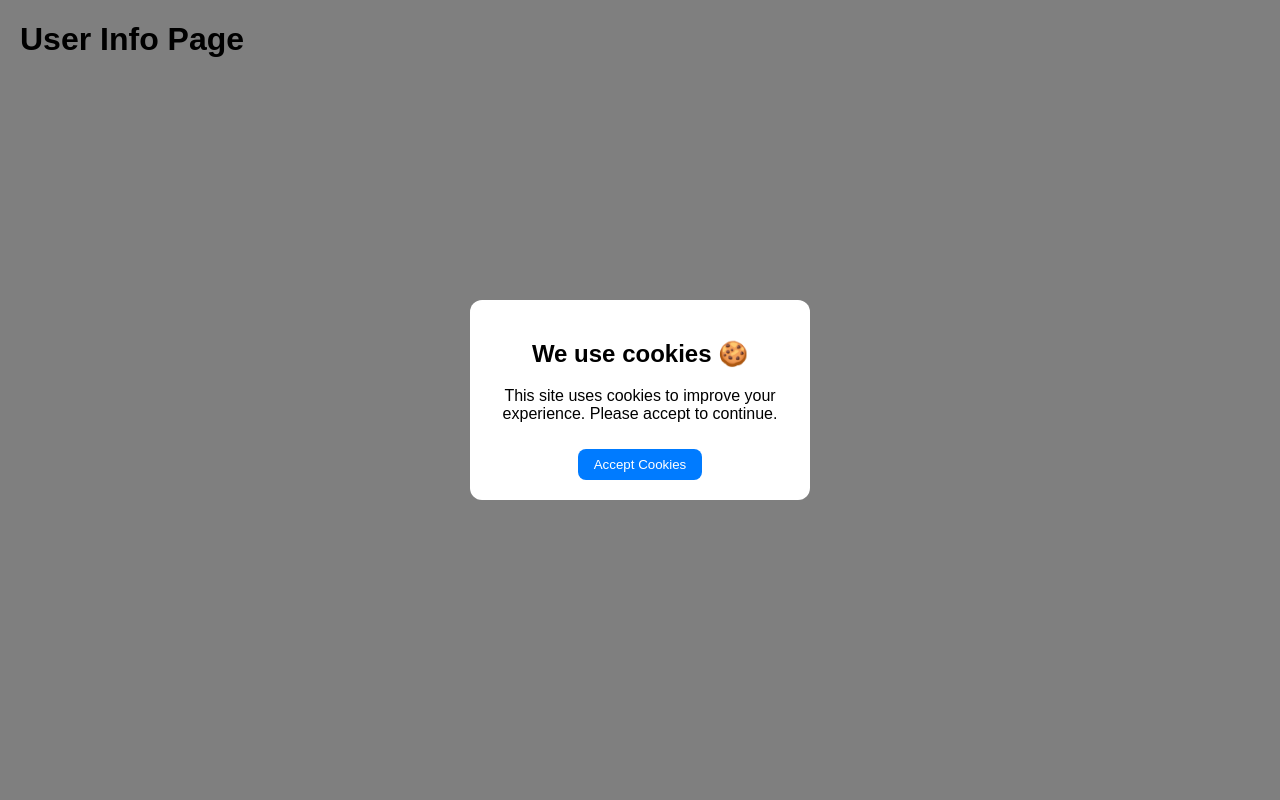
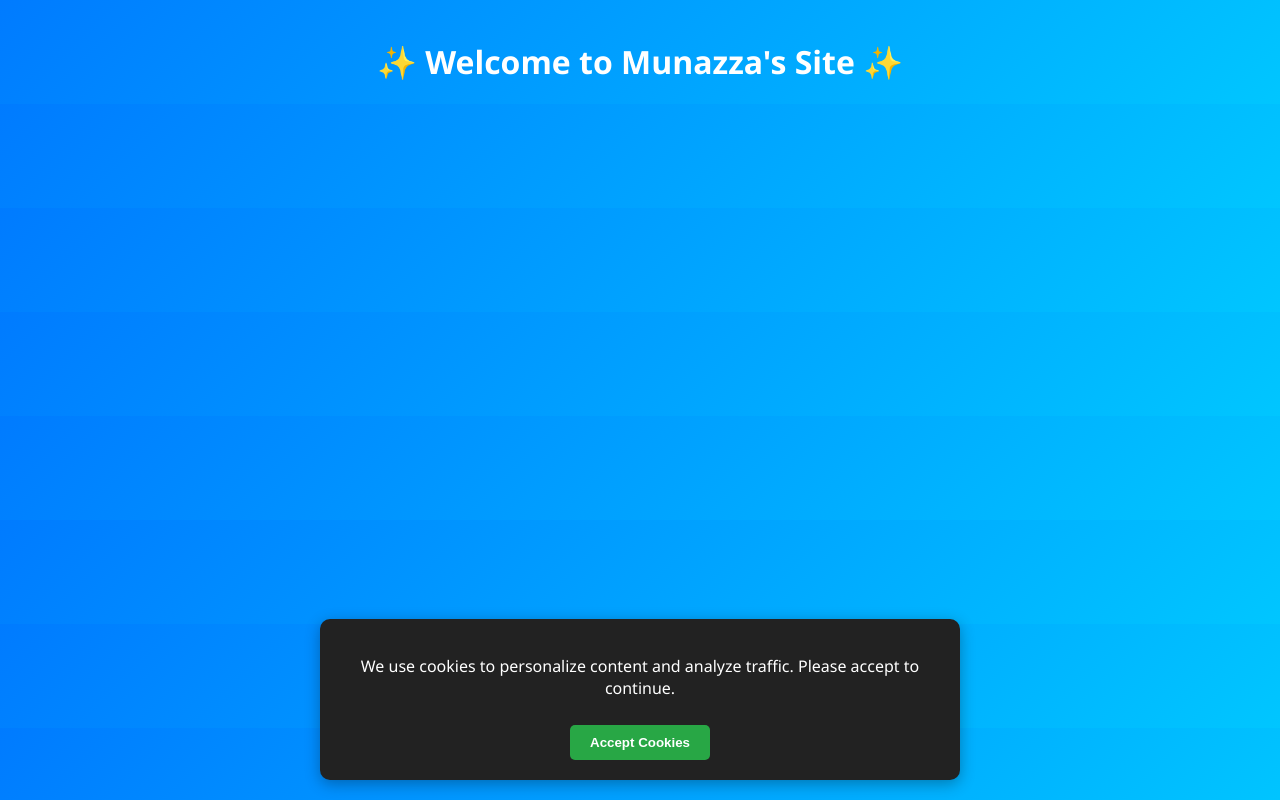
Before and after one commit to Munazza-Malik786/cookies, a PHP site: page / in a window 1280 px wide. Run offline with PHP 8.4, Linux system fonts and the light colour scheme; some libraries are stand-ins or nearby versions.

Commit message:
Update index.php

```diff
--- a/index.php
+++ b/index.php
@@ -2,106 +2,145 @@
 <html lang="en">
 <head>
   <meta charset="UTF-8">
-  <title>User Info Page</title>
+  <meta name="viewport" content="width=device-width, initial-scale=1.0">
+  <title>Munazza's Site</title>
+  <script src="https://accounts.google.com/gsi/client" async defer></script>
   <style>
-    body { font-family: Arial, sans-serif; margin: 20px; }
-    .hidden { display: none; }
-    .popup {
-      position: fixed; inset: 0;
-      background: rgba(0,0,0,0.5);
-      display: flex; align-items: center; justify-content: center;
+    body {
+      font-family: 'Segoe UI', Tahoma, Geneva, Verdana, sans-serif;
+      background: linear-gradient(135deg, #007bff, #00c6ff);
+      color: white;
+      text-align: center;
+      margin: 0;
+      padding: 0;
     }
-    .popup-content {
-      background: white; padding: 20px; border-radius: 12px;
-      text-align: center; max-width: 300px;
+
+    .cookies-popup {
+      position: fixed;
+      bottom: 20px;
+      left: 50%;
+      transform: translateX(-50%);
+      background: #222;
+      padding: 20px;
+      border-radius: 10px;
+      color: white;
+      box-shadow: 0 4px 15px rgba(0,0,0,0.3);
+      z-index: 1000;
     }
-    button {
-      margin-top: 10px; padding: 8px 16px;
-      border: none; border-radius: 8px;
-      background: #007bff; color: white; cursor: pointer;
+    .cookies-popup button {
+      background: #28a745;
+      color: white;
+      border: none;
+      padding: 10px 20px;
+      margin-top: 10px;
+      border-radius: 5px;
+      cursor: pointer;
+      font-weight: bold;
     }
-    button:hover { background: #0056b3; }
-    .card { border: 1px solid #ccc; padding: 12px; margin-top: 12px; border-radius: 8px; }
+
+    .profile-card {
+      display: none;
+      background: white;
+      color: black;
+      max-width: 350px;
+      margin: 60px auto;
+      padding: 20px;
+      border-radius: 15px;
+      box-shadow: 0 6px 20px rgba(0,0,0,0.3);
+      text-align: center;
+    }
+
+    .profile-card img {
+      width: 80px;
+      height: 80px;
+      border-radius: 50%;
+      margin-bottom: 15px;
+      border: 3px solid #007bff;
+    }
+
+    .profile-card h2 {
+      margin: 5px 0;
+      color: #007bff;
+    }
+
+    .profile-card p {
+      margin: 5px 0;
+      color: #333;
+    }
+
+    .google-btn {
+      margin-top: 20px;
+      display: none;
+      justify-content: center;
+    }
   </style>
-  <script src="https://accounts.google.com/gsi/client" async defer></script>
 </head>
 <body>
 
-  <h1>User Info Page</h1>
+  <h1 style="margin-top:40px;">✨ Welcome to Munazza's Site ✨</h1>
 
-  <!-- Cookies Popup -->
-  <div id="cookiePopup" class="popup">
-    <div class="popup-content">
-      <h2>We use cookies 🍪</h2>
-      <p>This site uses cookies to improve your experience. Please accept to continue.</p>
+  <!-- Cookies popup -->
+  <div class="cookies-popup" id="cookiesPopup">
+    <p>We use cookies to personalize content and analyze traffic. Please accept to continue.</p>
     <button onclick="acceptCookies()">Accept Cookies</button>
   </div>
-  </div>
 
-  <!-- Main Content -->
-  <div id="content" class="hidden">
-    <!-- Cookies -->
-    <div class="card">
-      <h2>Cookies:</h2>
-      <pre id="cookieData"></pre>
-    </div>
+  <!-- Google Auth button -->
+  <div id="googleBtn" class="google-btn"></div>
 
-    <!-- Location -->
-    <div class="card">
-      <h2>Location:</h2>
-      <p id="locationText">Not fetched yet</p>
-      <button onclick="getLocation()">Get Location</button>
-    </div>
-
-    <!-- Google Auth -->
-    <div class="card">
-      <h2>Google Auth:</h2>
-      <div id="g_id_onload"
-        data-client_id="YOUR_GOOGLE_CLIENT_ID"
-        data-callback="handleCredentialResponse">
-      </div>
-      <div class="g_id_signin" data-type="standard"></div>
-      <div id="userInfo"></div>
-    </div>
+  <!-- Profile Card -->
+  <div class="profile-card" id="profileCard">
+    <img id="userImage" src="" alt="Profile Picture">
+    <h2 id="userName"></h2>
+    <p id="userEmail"></p>
+    <p><b>Location:</b> <span id="userLocation"></span></p>
   </div>
 
 <script>
-    // 🔹 Accept cookies
-    function acceptCookies() {
-      document.cookie = "cookiesAccepted=true; path=/";
-      document.getElementById("cookiePopup").classList.add("hidden");
-      document.getElementById("content").classList.remove("hidden");
-      showCookies();
+  // ✅ Google Client ID
+  const CLIENT_ID = "426214930117-sq8hjns95iusc87cnebk0arsm8o5ql2v.apps.googleusercontent.com";
+
+  // ✅ Check cookies
+  window.onload = () => {
+    if(localStorage.getItem("cookiesAccepted")){
+      document.getElementById("cookiesPopup").style.display = "none";
+      if(!localStorage.getItem("userData")){
+        showGoogleBtn();
+      } else {
+        showProfile(JSON.parse(localStorage.getItem("userData")));
       }
-
-    // 🔹 Show cookies
-    function showCookies() {
-      document.getElementById("cookieData").textContent = document.cookie;
-    }
-
-    // 🔹 Location fetch
-    function getLocation() {
-      if (navigator.geolocation) {
-        navigator.geolocation.getCurrentPosition((pos) => {
-          document.getElementById("locationText").textContent =
-            `Lat: ${pos.coords.latitude}, Lng: ${pos.coords.longitude}`;
-        });
-      } else {
-        alert("Geolocation not supported");
     }
   }
 
-    // 🔹 Google Sign-In callback
-    function handleCredentialResponse(response) {
-      const data = parseJwt(response.credential);
-      document.getElementById("userInfo").innerHTML =
-        `<p>Name: ${data.name}</p><p>Email: ${data.email}</p>`;
-      document.cookie = `userName=${data.name}; path=/`;
-      document.cookie = `userEmail=${data.email}; path=/`;
-      showCookies();
+  function acceptCookies(){
+    localStorage.setItem("cookiesAccepted", true);
+    document.getElementById("cookiesPopup").style.display = "none";
+    showGoogleBtn();
   }
 
-    // Decode JWT token (Google returns ID token)
+  function showGoogleBtn(){
+    document.getElementById("googleBtn").style.display = "flex";
+    google.accounts.id.initialize({
+      client_id: CLIENT_ID,
+      callback: handleCredentialResponse
+    });
+    google.accounts.id.renderButton(
+      document.getElementById("googleBtn"),
+      { theme: "outline", size: "large" }
+    );
+  }
+
+  function handleCredentialResponse(response){
+    const data = parseJwt(response.credential);
+
+    // Get Location
+    navigator.geolocation.getCurrentPosition(pos => {
+      data.location = `${pos.coords.latitude.toFixed(5)}, ${pos.coords.longitude.toFixed(5)}`;
+      localStorage.setItem("userData", JSON.stringify(data));
+      showProfile(data);
+    });
+  }
+
   function parseJwt(token) {
     let base64Url = token.split('.')[1];
     let base64 = base64Url.replace(/-/g, '+').replace(/_/g, '/');
@@ -111,14 +150,16 @@
     return JSON.parse(jsonPayload);
   }
 
-    // 🔹 Auto check cookie on load
-    window.onload = () => {
-      if (document.cookie.includes("cookiesAccepted=true")) {
-        document.getElementById("cookiePopup").classList.add("hidden");
-        document.getElementById("content").classList.remove("hidden");
-        showCookies();
+  function showProfile(user){
+    document.getElementById("googleBtn").style.display = "none";
+    document.getElementById("profileCard").style.display = "block";
+
+    document.getElementById("userName").innerText = user.name;
+    document.getElementById("userEmail").innerText = user.email;
+    document.getElementById("userImage").src = user.picture;
+    document.getElementById("userLocation").innerText = user.location || "Fetching...";
   }
-    };
 </script>
+
 </body>
 </html>
```
Lines whose indentation alone changed are shown as unchanged.
